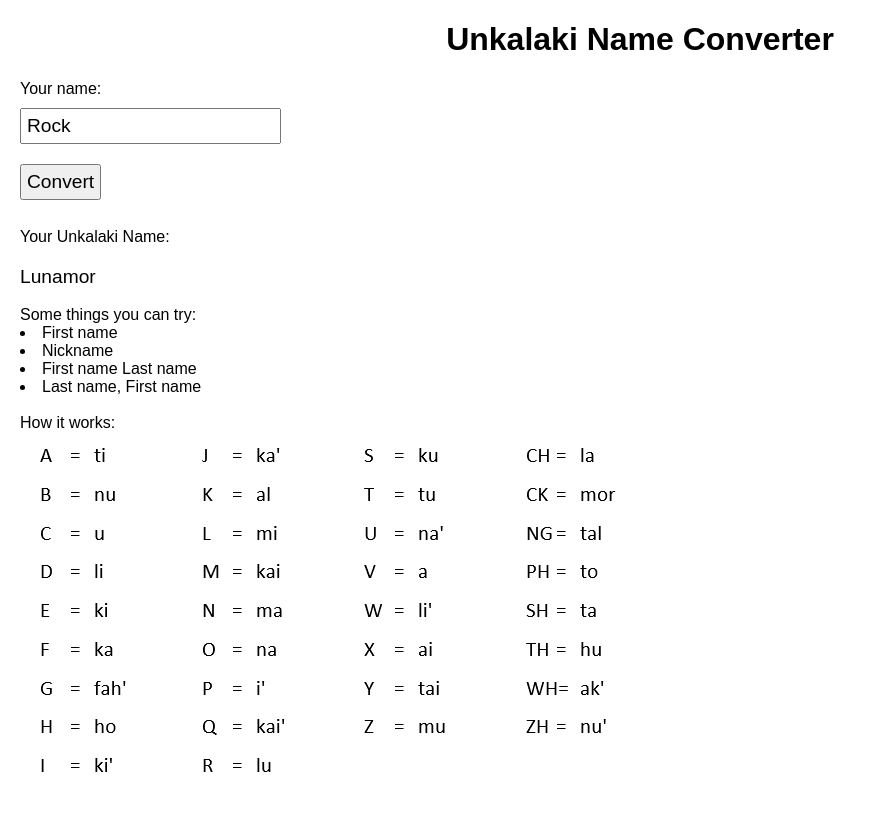
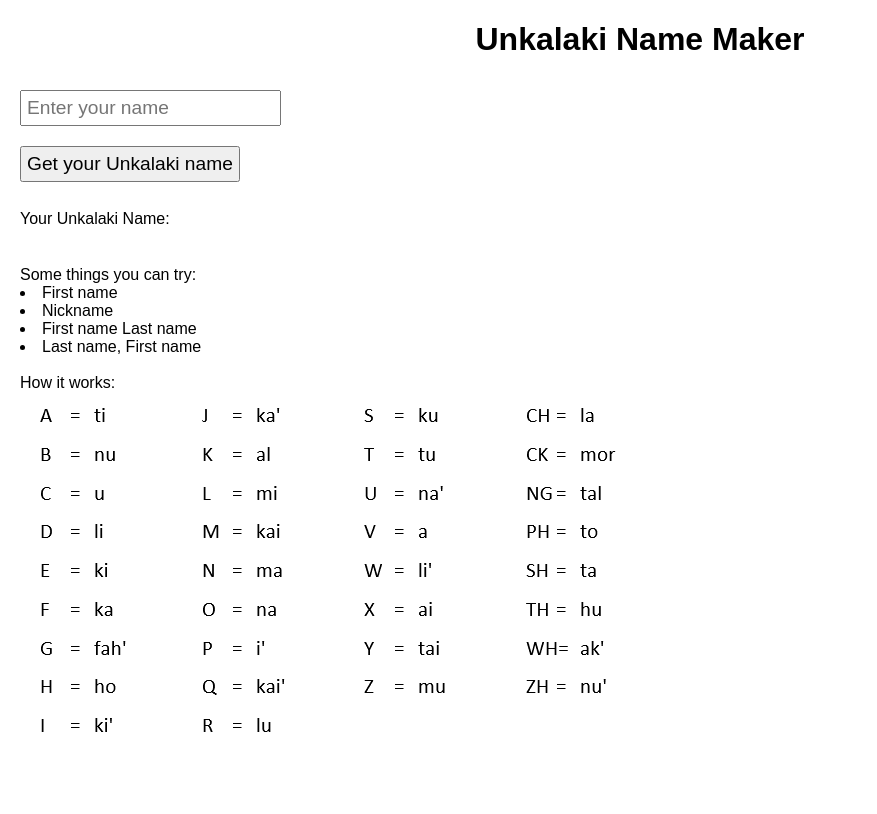
Before and after one commit to thorntondr/unkalaki-converter, a plain HTML site: page index.html in a window 1280 px wide. Shown: the whole page, without its empty margins (0-877 px from the left). Drawn offline with Linux system fonts and the light colour scheme.

Commit message:
adjustments

```diff
--- a/index.html
+++ b/index.html
@@ -4,7 +4,7 @@
 <head>
     <meta charset="UTF-8">
     <meta name="viewport" content="width=device-width, initial-scale=1.0">
-    <title>Unkalaki Name Converter</title>
+    <title>Unkalaki Name Maker</title>
     <style>
         body {
             font-family: Arial, sans-serif;
@@ -30,17 +30,17 @@
 </head>
 
 <body>
-    <h1>Unkalaki Name Converter</h1>
+    <h1>Unkalaki Name Maker</h1>
 
     <div>
-        <label for="inputName">Your name:</label><br>
-        <input type="text" id="inputName" value="Rock"><br>
-        <button onclick="convertName()">Convert</button>
+        <!-- <label for="inputName">Your name:</label><br> -->
+        <input type="text" id="inputName" placeholder="Enter your name"><br>
+        <button onclick="convertName()">Get your Unkalaki name</button>
     </div>
     <br>
     <div>
-        <label for="output">Your Unkalaki Name:</label><br>
-        <div id="output">Lunamor</div>
+        <label for="output">Your Unkalaki Name:</label>
+        <div id="output"></div>
     </div>
     <br>
     <div>
@@ -79,7 +79,7 @@
                 }
             }
 
-            document.getElementById("output").value = unkalakiName.charAt(0).toUpperCase() + unkalakiName.slice(1);
+            document.getElementById("output").innerText = unkalakiName.charAt(0).toUpperCase() + unkalakiName.slice(1);
         }
 
         // Add event listener for "Enter" key press
```
